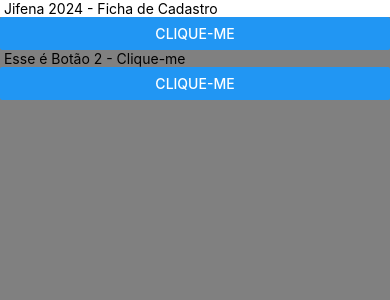
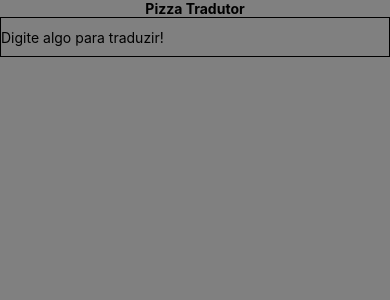
Before and after one commit to valencsoares/Projeto_PDM1, a React Native app: screen / in a window 390 px wide. Shown: the top 300 px of the page. Built offline with nearby package versions, Linux system fonts and the light colour scheme.

Commit message:
Feito o tradutor de pizza

```diff
--- a/App.js
+++ b/App.js
@@ -30,11 +30,15 @@ const Clickavel = (props) => {
 }
 
   export default function App() {
+    const [text, setText] = useState('');
   return (
     <ScrollView style={styles.container}>
-      <Header/>
+      {/* <Header/>
       <Clickavel nome="Botão 1"/>
-      <Clickavel nome="Botão 2"/>
+      <Clickavel nome="Botão 2"/> */}
+      <Text style={{textAlign: "center", backgroundColor: "grey", fontWeight: "bold"}}>Pizza Tradutor</Text>
+      <TextInput style={{height: 40, borderWidth: 1}} placeholder='Digite algo para traduzir!' onChangeText={newText => setText(newText)} defaultValue={text}/>
+      <Text style={{padding: 10, fontSize: 42}}> {text.split(' ').map((word) => word && '🍕').join(' ')} </Text>
     </ScrollView>
   );
 }
```
